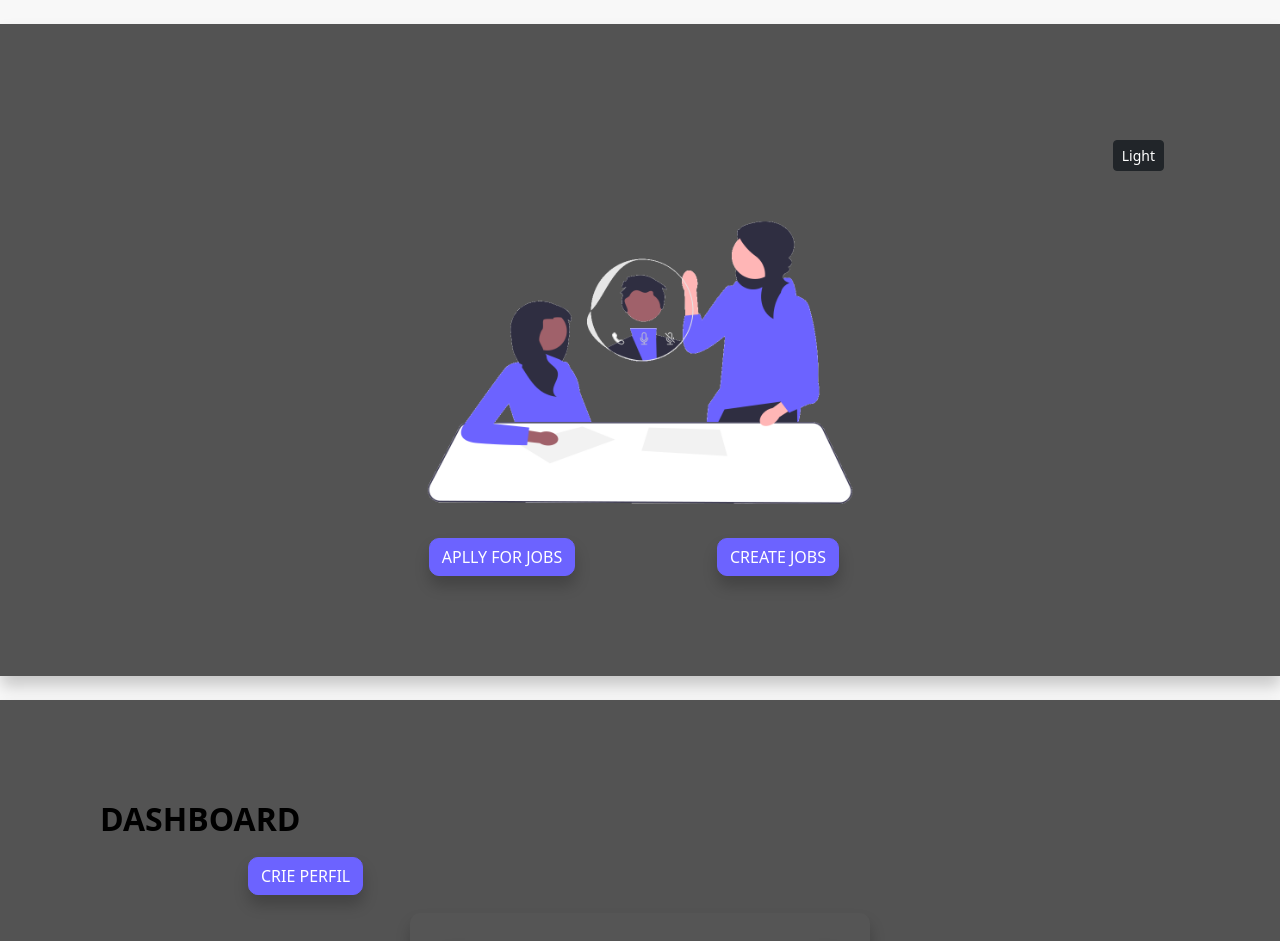
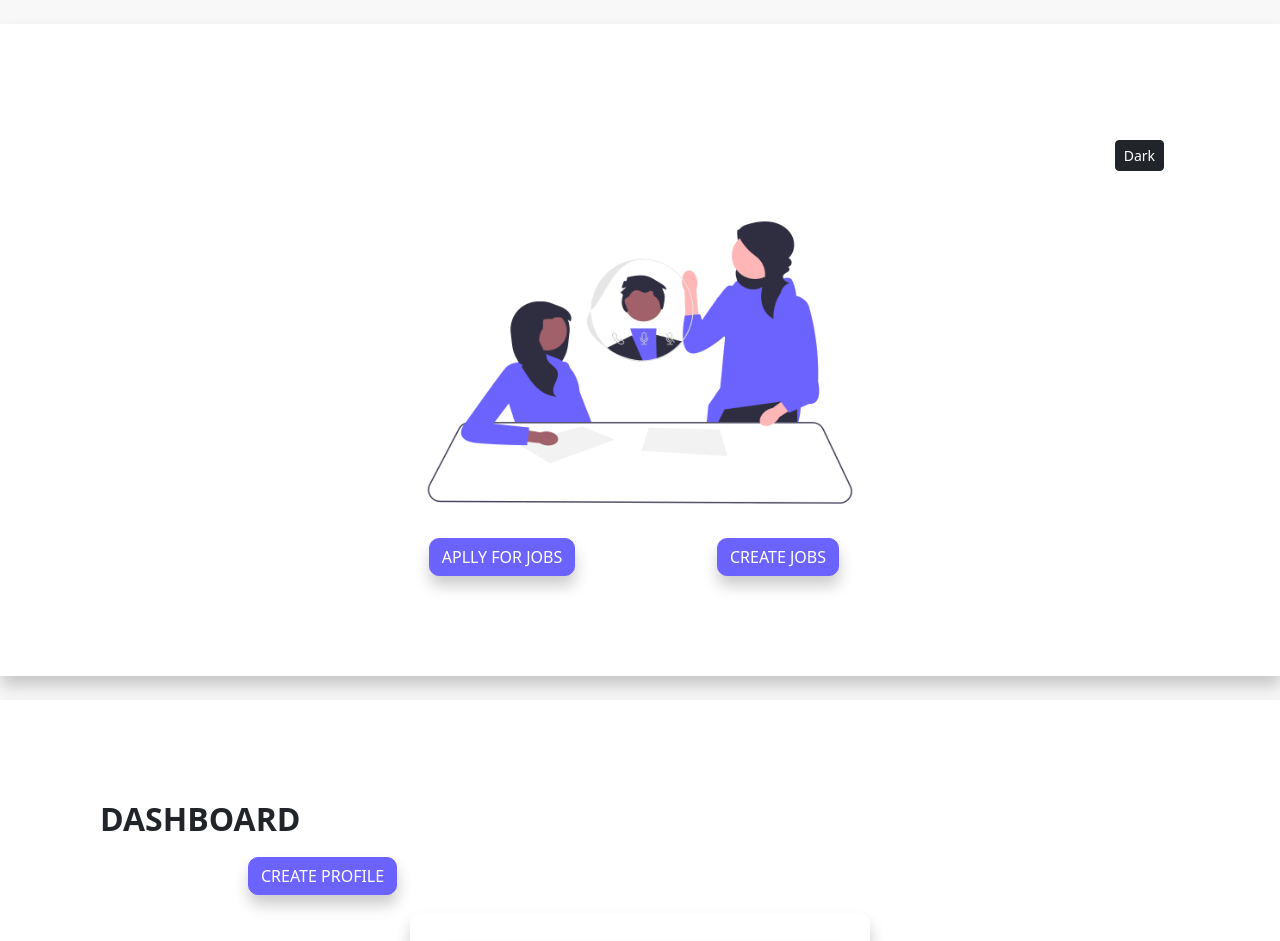
Before and after one commit to adhkr81/Job-search-app-CRUD, a React (Create React App) app: page /dashboard in a window 1280 px wide. Shown: the top 941 px of the page. Built offline with nearby package versions, Linux system fonts and the light colour scheme; no server answers.

Commit message:
Dark Light Mode

```diff
--- a/src/componentsAdriano/Dashboard/index.js
+++ b/src/componentsAdriano/Dashboard/index.js
@@ -71,7 +71,7 @@ export function Dashboard () {
 
             <div className="row justify-content-center">
 
-                <div className="col-3"><Link to="/formCV" className={`btn btn-primary ${styles.button}`} >CRIE PERFIL</Link></div>
+                <div className="col-3"><Link to="/formCV" className={`btn btn-primary ${styles.button}`} >CREATE PROFILE</Link></div>
                 <div className="col-3"></div>
                 <div className="col-3"></div>
 
--- a/src/context/contextdark.js
+++ b/src/context/contextdark.js
@@ -1,10 +1,10 @@
 import {createContext, useState} from "react"
 
 
-const Background = createContext("light")
+const Background = createContext("dark")
 
 function BackgroundComponent (props) {
-    const [color, setColor] = useState("light")
+    const [color, setColor] = useState("dark")
 
 
     const toggleBackground = () => {
```
